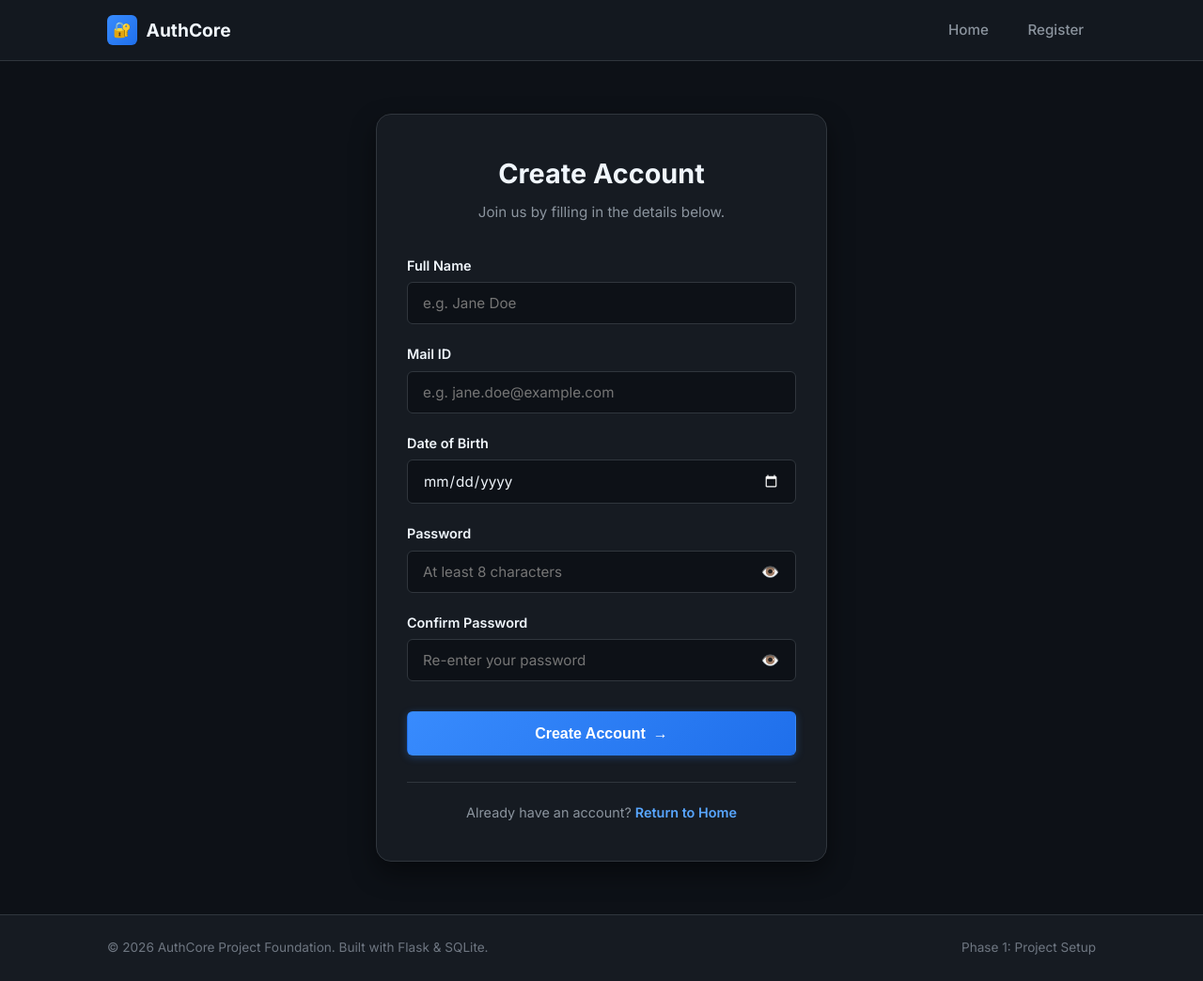
After one commit to HariVarna/UI-and-stack-project, a Flask app: page /register in a window 1280 px wide. The commit adds this page. Shown: the whole page at 94% size. Run offline with Flask 3, Linux system fonts and the light colour scheme.

Commit message:
PHASE 1 — Registration UI

```diff
--- a/app.py
+++ b/app.py
@@ -2,7 +2,7 @@
 app.py - Main entry point for the Flask application.
 """
 import os
-from flask import Flask, render_template
+from flask import Flask, render_template, request, flash, redirect, url_for
 
 # Initialize the Flask application
 app = Flask(__name__)
@@ -20,6 +20,21 @@ def home():
     return render_template("index.html")
 
 
+@app.route("/register", methods=["GET", "POST"])
+def register():
+    """
+    Placeholder registration route.
+    Handles GET to display the frontend registration form,
+    and POST to handle placeholder submission without saving data.
+    """
+    if request.method == "POST":
+        # Placeholder response - no database storage or authentication logic implemented yet
+        flash("Frontend validation passed! Placeholder submission received (no data was stored).", "success")
+        return redirect(url_for("register"))
+
+    return render_template("register.html")
+
+
 if __name__ == "__main__":
     # Run the development server
     app.run(debug=True, host="127.0.0.1", port=5000)
--- a/static/css/style.css
+++ b/static/css/style.css
@@ -249,6 +249,208 @@ body {
     border-color: var(--text-secondary);
 }
 
+/* Flash Messages Container */
+.flash-messages-container {
+    margin-bottom: 1.5rem;
+}
+
+.alert {
+    padding: 0.9rem 1.2rem;
+    border-radius: var(--radius-sm);
+    font-size: 0.95rem;
+    font-weight: 500;
+    margin-bottom: 0.75rem;
+    display: flex;
+    align-items: center;
+    justify-content: space-between;
+    border: 1px solid transparent;
+}
+
+.alert-success {
+    background-color: var(--success-bg);
+    color: var(--success-color);
+    border-color: rgba(63, 185, 80, 0.3);
+}
+
+.alert-danger {
+    background-color: rgba(248, 81, 73, 0.15);
+    color: var(--danger-color);
+    border-color: rgba(248, 81, 73, 0.3);
+}
+
+/* Auth Layout & Card */
+.auth-wrapper {
+    display: flex;
+    justify-content: center;
+    align-items: center;
+    padding: 1rem 0;
+}
+
+.auth-card {
+    background-color: var(--card-bg);
+    border: 1px solid var(--card-border);
+    border-radius: var(--radius-lg);
+    box-shadow: var(--shadow-lg);
+    width: 100%;
+    max-width: 480px;
+    padding: 2.5rem 2rem;
+}
+
+.auth-header {
+    text-align: center;
+    margin-bottom: 2rem;
+}
+
+.auth-title {
+    font-size: 1.8rem;
+    font-weight: 700;
+    color: var(--text-primary);
+    margin-bottom: 0.4rem;
+}
+
+.auth-subtitle {
+    color: var(--text-secondary);
+    font-size: 0.95rem;
+}
+
+/* Form Elements */
+.auth-form {
+    display: flex;
+    flex-direction: column;
+    gap: 1.25rem;
+}
+
+.form-group {
+    display: flex;
+    flex-direction: column;
+    gap: 0.4rem;
+}
+
+.form-label {
+    font-size: 0.9rem;
+    font-weight: 600;
+    color: var(--text-primary);
+}
+
+.input-wrapper {
+    position: relative;
+    display: flex;
+    align-items: center;
+}
+
+.form-control {
+    width: 100%;
+    padding: 0.75rem 1rem;
+    background-color: #0d1117;
+    border: 1px solid var(--card-border);
+    border-radius: var(--radius-sm);
+    color: var(--text-primary);
+    font-size: 0.95rem;
+    font-family: inherit;
+    transition: border-color var(--transition-fast), box-shadow var(--transition-fast);
+    outline: none;
+}
+
+.form-control:focus {
+    border-color: var(--accent-color);
+    box-shadow: 0 0 0 3px rgba(56, 139, 253, 0.25);
+}
+
+.form-control.is-invalid {
+    border-color: var(--danger-color);
+    box-shadow: 0 0 0 2px rgba(248, 81, 73, 0.2);
+}
+
+.form-control.is-valid {
+    border-color: var(--success-color);
+}
+
+/* Date input styling adjustments */
+input[type="date"].form-control {
+    color-scheme: dark;
+}
+
+/* Password Toggle Button */
+.input-wrapper .password-toggle-btn {
+    position: absolute;
+    right: 0.75rem;
+    background: transparent;
+    border: none;
+    cursor: pointer;
+    padding: 0.35rem;
+    font-size: 1rem;
+    color: var(--text-secondary);
+    display: flex;
+    align-items: center;
+    justify-content: center;
+    border-radius: var(--radius-sm);
+    transition: opacity var(--transition-fast), transform var(--transition-fast);
+    user-select: none;
+}
+
+.input-wrapper .password-toggle-btn:hover {
+    opacity: 0.8;
+    transform: scale(1.1);
+}
+
+.input-wrapper .password-toggle-btn:focus {
+    outline: 2px solid var(--accent-color);
+}
+
+.input-wrapper input[type="password"],
+.input-wrapper input[type="text"] {
+    padding-right: 2.75rem;
+}
+
+/* Validation Feedback Text */
+.error-feedback {
+    font-size: 0.82rem;
+    color: var(--danger-color);
+    font-weight: 500;
+    min-height: 1.1rem;
+    display: flex;
+    align-items: center;
+    transition: opacity var(--transition-fast);
+}
+
+.error-feedback:empty {
+    display: none;
+}
+
+/* Form Actions */
+.form-actions {
+    margin-top: 0.75rem;
+}
+
+.btn-block {
+    width: 100%;
+    padding: 0.85rem 1rem;
+    font-size: 1rem;
+}
+
+/* Auth Card Footer */
+.auth-footer {
+    margin-top: 1.75rem;
+    text-align: center;
+    border-top: 1px solid var(--card-border);
+    padding-top: 1.25rem;
+}
+
+.auth-footer-text {
+    font-size: 0.9rem;
+    color: var(--text-secondary);
+}
+
+.auth-link {
+    color: var(--accent-hover);
+    text-decoration: none;
+    font-weight: 600;
+}
+
+.auth-link:hover {
+    text-decoration: underline;
+}
+
 /* Footer */
 .site-footer {
     border-top: 1px solid var(--card-border);
@@ -277,6 +479,9 @@ body {
     .hero-title {
         font-size: 1.75rem;
     }
+    .auth-card {
+        padding: 2rem 1.25rem;
+    }
     .footer-content {
         flex-direction: column;
         gap: 0.5rem;
--- a/static/js/script.js
+++ b/static/js/script.js
@@ -1,6 +1,216 @@
 /**
- * script.js - Client-side scripts for the Flask application
+ * script.js - Client-side validation & UI interactions for AuthCore
  */
+
 document.addEventListener("DOMContentLoaded", () => {
-    console.log("Flask Auth Project foundation loaded successfully.");
+    // 1. Password Visibility Toggle Functionality
+    const toggleButtons = document.querySelectorAll(".password-toggle-btn");
+
+    toggleButtons.forEach((btn) => {
+        btn.addEventListener("click", () => {
+            const targetInputId = btn.getAttribute("data-target");
+            const targetInput = document.getElementById(targetInputId);
+            const iconSpan = btn.querySelector(".toggle-icon");
+
+            if (!targetInput) return;
+
+            if (targetInput.type === "password") {
+                targetInput.type = "text";
+                if (iconSpan) iconSpan.textContent = "🙈";
+                btn.setAttribute("aria-label", "Hide password");
+                btn.setAttribute("title", "Hide password");
+            } else {
+                targetInput.type = "password";
+                if (iconSpan) iconSpan.textContent = "👁️";
+                btn.setAttribute("aria-label", "Show password");
+                btn.setAttribute("title", "Show password");
+            }
+        });
+    });
+
+    // 2. Registration Form Validation
+    const form = document.getElementById("registration-form");
+    if (!form) return;
+
+    const nameInput = document.getElementById("name");
+    const nameError = document.getElementById("name-error");
+
+    const emailInput = document.getElementById("email");
+    const emailError = document.getElementById("email-error");
+
+    const dobInput = document.getElementById("dob");
+    const dobError = document.getElementById("dob-error");
+
+    const passwordInput = document.getElementById("password");
+    const passwordError = document.getElementById("password-error");
+
+    const confirmPasswordInput = document.getElementById("confirm_password");
+    const confirmPasswordError = document.getElementById("confirm_password-error");
+
+    // Helper functions for displaying and clearing errors
+    function showError(input, errorElement, message) {
+        input.classList.remove("is-valid");
+        input.classList.add("is-invalid");
+        errorElement.textContent = message;
+    }
+
+    function showSuccess(input, errorElement) {
+        input.classList.remove("is-invalid");
+        input.classList.add("is-valid");
+        errorElement.textContent = "";
+    }
+
+    function clearStatus(input, errorElement) {
+        input.classList.remove("is-invalid", "is-valid");
+        errorElement.textContent = "";
+    }
+
+    // Validation Rules
+    function validateName() {
+        const value = nameInput.value.trim();
+        const nameRegex = /^[a-zA-Z\s'-]+$/;
+
+        if (!value) {
+            showError(nameInput, nameError, "Full name is required.");
+            return false;
+        }
+        if (value.length < 2) {
+            showError(nameInput, nameError, "Name must be at least 2 characters long.");
+            return false;
+        }
+        if (!nameRegex.test(value)) {
+            showError(nameInput, nameError, "Name can only contain letters, spaces, hyphens, and apostrophes.");
+            return false;
+        }
+        showSuccess(nameInput, nameError);
+        return true;
+    }
+
+    function validateEmail() {
+        const value = emailInput.value.trim();
+        // Standard email format validation regex
+        const emailRegex = /^[^\s@]+@[^\s@]+\.[^\s@]+$/;
+
+        if (!value) {
+            showError(emailInput, emailError, "Mail ID is required.");
+            return false;
+        }
+        if (!emailRegex.test(value)) {
+            showError(emailInput, emailError, "Please enter a valid email address (e.g. user@example.com).");
+            return false;
+        }
+        showSuccess(emailInput, emailError);
+        return true;
+    }
+
+    function validateDob() {
+        const value = dobInput.value;
+        if (!value) {
+            showError(dobInput, dobError, "Date of birth is required.");
+            return false;
+        }
+
+        const selectedDate = new Date(value);
+        const today = new Date();
+        today.setHours(0, 0, 0, 0);
+
+        if (isNaN(selectedDate.getTime())) {
+            showError(dobInput, dobError, "Please select a valid date.");
+            return false;
+        }
+        if (selectedDate > today) {
+            showError(dobInput, dobError, "Date of birth cannot be in the future.");
+            return false;
+        }
+        if (selectedDate.getFullYear() < 1900) {
+            showError(dobInput, dobError, "Please enter a realistic year of birth (after 1900).");
+            return false;
+        }
+
+        showSuccess(dobInput, dobError);
+        return true;
+    }
+
+    function validatePassword() {
+        const value = passwordInput.value;
+
+        if (!value) {
+            showError(passwordInput, passwordError, "Password is required.");
+            return false;
+        }
+        if (value.length < 8) {
+            showError(passwordInput, passwordError, "Password must be at least 8 characters long.");
+            return false;
+        }
+
+        showSuccess(passwordInput, passwordError);
+
+        // Re-validate confirm password if it already has a value
+        if (confirmPasswordInput.value) {
+            validateConfirmPassword();
+        }
+
+        return true;
+    }
+
+    function validateConfirmPassword() {
+        const passwordValue = passwordInput.value;
+        const confirmValue = confirmPasswordInput.value;
+
+        if (!confirmValue) {
+            showError(confirmPasswordInput, confirmPasswordError, "Please confirm your password.");
+            return false;
+        }
+        if (confirmValue !== passwordValue) {
+            showError(confirmPasswordInput, confirmPasswordError, "Passwords do not match.");
+            return false;
+        }
+
+        showSuccess(confirmPasswordInput, confirmPasswordError);
+        return true;
+    }
+
+    // Attach real-time / blur event listeners
+    nameInput.addEventListener("blur", validateName);
+    nameInput.addEventListener("input", () => {
+        if (nameInput.classList.contains("is-invalid")) validateName();
+    });
+
+    emailInput.addEventListener("blur", validateEmail);
+    emailInput.addEventListener("input", () => {
+        if (emailInput.classList.contains("is-invalid")) validateEmail();
+    });
+
+    dobInput.addEventListener("blur", validateDob);
+    dobInput.addEventListener("change", validateDob);
+
+    passwordInput.addEventListener("blur", validatePassword);
+    passwordInput.addEventListener("input", () => {
+        if (passwordInput.classList.contains("is-invalid")) validatePassword();
+    });
+
+    confirmPasswordInput.addEventListener("blur", validateConfirmPassword);
+    confirmPasswordInput.addEventListener("input", () => {
+        if (confirmPasswordInput.classList.contains("is-invalid")) validateConfirmPassword();
+    });
+
+    // Form Submission Handling
+    form.addEventListener("submit", (e) => {
+        const isNameValid = validateName();
+        const isEmailValid = validateEmail();
+        const isDobValid = validateDob();
+        const isPasswordValid = validatePassword();
+        const isConfirmPasswordValid = validateConfirmPassword();
+
+        const isFormValid = isNameValid && isEmailValid && isDobValid && isPasswordValid && isConfirmPasswordValid;
+
+        if (!isFormValid) {
+            e.preventDefault();
+            // Focus on the first invalid field
+            const firstInvalid = form.querySelector(".is-invalid");
+            if (firstInvalid) {
+                firstInvalid.focus();
+            }
+        }
+    });
 });
--- a/templates/base.html
+++ b/templates/base.html
@@ -22,12 +22,25 @@
             </a>
             <ul class="nav-links">
                 <li><a href="{{ url_for('home') }}" class="nav-link">Home</a></li>
+                <li><a href="{{ url_for('register') }}" class="nav-link">Register</a></li>
             </ul>
         </nav>
     </header>
 
     <!-- Main Content Area -->
     <main class="main-container">
+        {% with messages = get_flashed_messages(with_categories=true) %}
+            {% if messages %}
+                <div class="flash-messages-container">
+                    {% for category, message in messages %}
+                        <div class="alert alert-{{ category }}">
+                            <span>{{ message }}</span>
+                        </div>
+                    {% endfor %}
+                </div>
+            {% endif %}
+        {% endwith %}
+
         {% block content %}{% endblock %}
     </main>
 
--- a/templates/index.html
+++ b/templates/index.html
@@ -12,6 +12,9 @@
     <p class="hero-subtitle">
         The base project structure, Jinja2 templating, custom styling, and routing are configured and operating properly.
     </p>
+    <div style="margin-top: 1.5rem;">
+        <a href="{{ url_for('register') }}" class="btn btn-primary">Go to Registration Page &rarr;</a>
+    </div>
 </section>
 
 <section class="grid-container">
--- /dev/null
+++ b/templates/register.html
@@ -0,0 +1,129 @@
+{% extends "base.html" %}
+
+{% block title %}Create Account{% endblock %}
+
+{% block content %}
+<div class="auth-wrapper">
+    <div class="auth-card">
+        <div class="auth-header">
+            <h1 class="auth-title">Create Account</h1>
+            <p class="auth-subtitle">Join us by filling in the details below.</p>
+        </div>
+
+        <form id="registration-form" action="{{ url_for('register') }}" method="POST" class="auth-form" novalidate>
+            <!-- Name Field -->
+            <div class="form-group">
+                <label for="name" class="form-label">Full Name</label>
+                <div class="input-wrapper">
+                    <input
+                        type="text"
+                        id="name"
+                        name="name"
+                        class="form-control"
+                        placeholder="e.g. Jane Doe"
+                        autocomplete="name"
+                        required
+                    >
+                </div>
+                <div class="error-feedback" id="name-error" aria-live="polite"></div>
+            </div>
+
+            <!-- Mail ID Field -->
+            <div class="form-group">
+                <label for="email" class="form-label">Mail ID</label>
+                <div class="input-wrapper">
+                    <input
+                        type="email"
+                        id="email"
+                        name="email"
+                        class="form-control"
+                        placeholder="e.g. jane.doe@example.com"
+                        autocomplete="email"
+                        required
+                    >
+                </div>
+                <div class="error-feedback" id="email-error" aria-live="polite"></div>
+            </div>
+
+            <!-- Date of Birth Field -->
+            <div class="form-group">
+                <label for="dob" class="form-label">Date of Birth</label>
+                <div class="input-wrapper">
+                    <input
+                        type="date"
+                        id="dob"
+                        name="dob"
+                        class="form-control"
+                        required
+                    >
+                </div>
+                <div class="error-feedback" id="dob-error" aria-live="polite"></div>
+            </div>
+
+            <!-- Password Field -->
+            <div class="form-group">
+                <label for="password" class="form-label">Password</label>
+                <div class="input-wrapper">
+                    <input
+                        type="password"
+                        id="password"
+                        name="password"
+                        class="form-control"
+                        placeholder="At least 8 characters"
+                        autocomplete="new-password"
+                        required
+                    >
+                    <button
+                        type="button"
+                        class="password-toggle-btn"
+                        data-target="password"
+                        aria-label="Toggle password visibility"
+                        title="Show/Hide Password"
+                    >
+                        <span class="toggle-icon">👁️</span>
+                    </button>
+                </div>
+                <div class="error-feedback" id="password-error" aria-live="polite"></div>
+            </div>
+
+            <!-- Confirm Password Field -->
+            <div class="form-group">
+                <label for="confirm_password" class="form-label">Confirm Password</label>
+                <div class="input-wrapper">
+                    <input
+                        type="password"
+                        id="confirm_password"
+                        name="confirm_password"
+                        class="form-control"
+                        placeholder="Re-enter your password"
+                        autocomplete="new-password"
+                        required
+                    >
+                    <button
+                        type="button"
+                        class="password-toggle-btn"
+                        data-target="confirm_password"
+                        aria-label="Toggle confirm password visibility"
+                        title="Show/Hide Password"
+                    >
+                        <span class="toggle-icon">👁️</span>
+                    </button>
+                </div>
+                <div class="error-feedback" id="confirm_password-error" aria-live="polite"></div>
+            </div>
+
+            <!-- Submit Button -->
+            <div class="form-actions">
+                <button type="submit" class="btn btn-primary btn-block" id="submit-btn">
+                    <span>Create Account</span>
+                    <span>&rarr;</span>
+                </button>
+            </div>
+        </form>
+
+        <div class="auth-footer">
+            <p class="auth-footer-text">Already have an account? <a href="{{ url_for('home') }}" class="auth-link">Return to Home</a></p>
+        </div>
+    </div>
+</div>
+{% endblock %}
```
